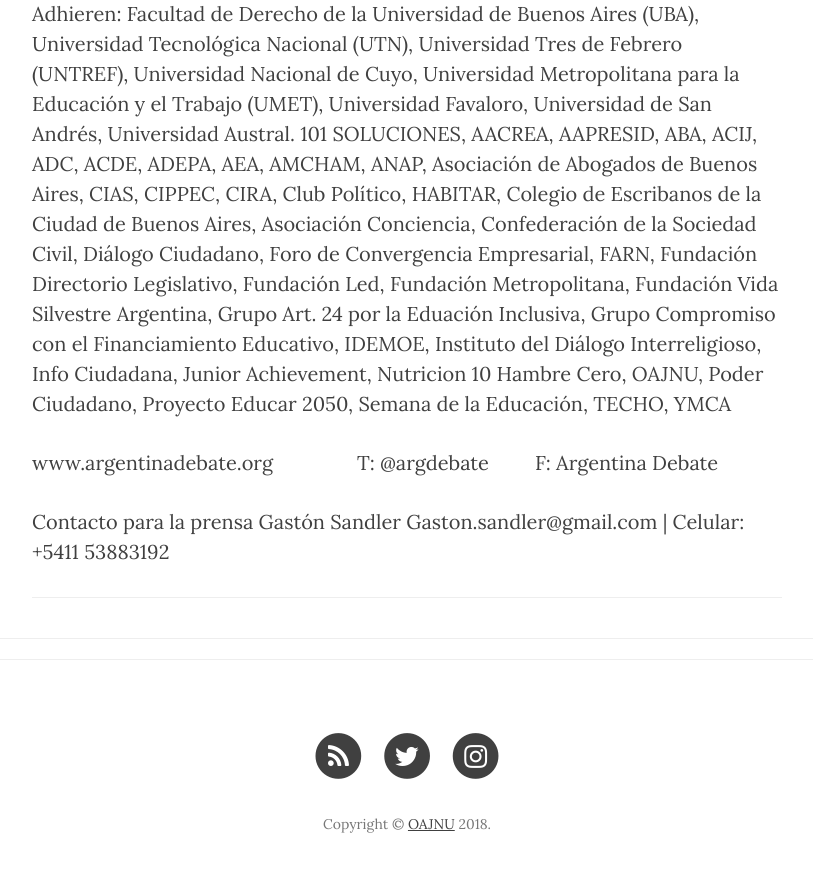
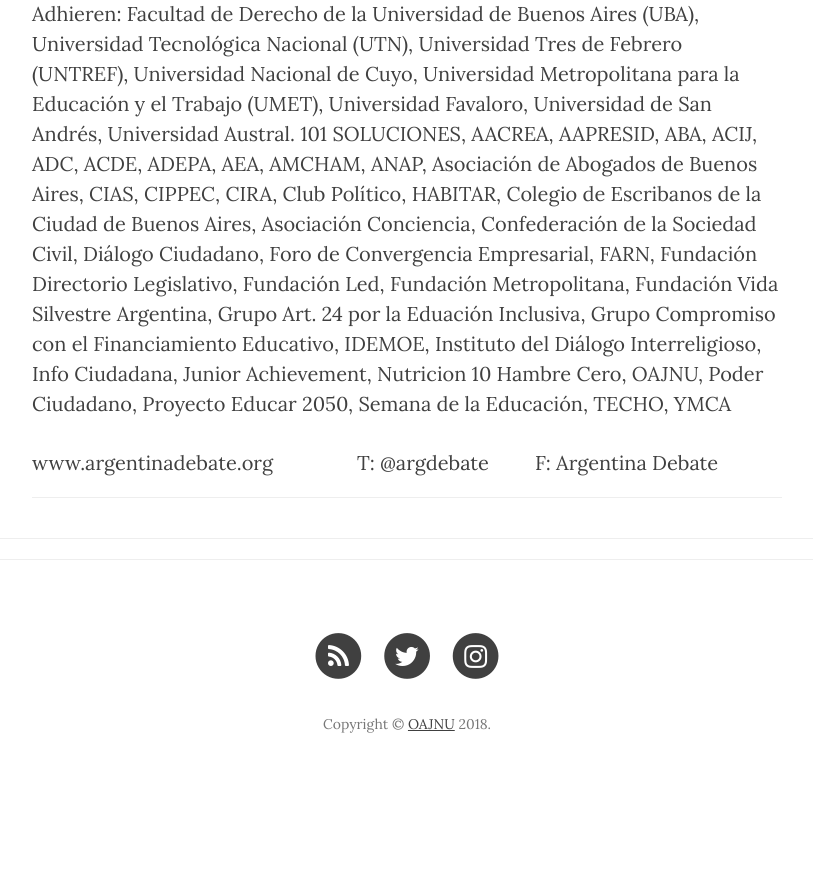
Before and after one commit to OAJNU/blog, a Jekyll site: the page built from _posts/2016-10-04-argentina-debate-convoca-a-un-nuevo-debate-presidencial.md, in a window 1280 px wide and 900 px high, scrolled down 2291 px. Shown: the top 872 px of the window, without its empty margins (233-1046 px from the left). Built offline with Jekyll 4.4.1, drawn with Linux system fonts in a browser that asks for light colours; nearby versions of some CDN libraries; after the commit the page ends 3091 px from its top, so only the background shows below that.

Commit message:
Updated 2016-10-04-argentina-debate-convoca-a-un-nuevo-debate-presidencial.md

```diff
--- a/_posts/2016-10-04-argentina-debate-convoca-a-un-nuevo-debate-presidencial.md
+++ b/_posts/2016-10-04-argentina-debate-convoca-a-un-nuevo-debate-presidencial.md
@@ -36,7 +36,3 @@
 Adhieren: Facultad de Derecho de la Universidad de Buenos Aires (UBA), Universidad Tecnológica Nacional (UTN), Universidad Tres de Febrero (UNTREF), Universidad Nacional de Cuyo, Universidad Metropolitana para la Educación y el Trabajo (UMET), Universidad Favaloro, Universidad de San Andrés, Universidad Austral. 101 SOLUCIONES, AACREA, AAPRESID, ABA, ACIJ, ADC, ACDE, ADEPA, AEA, AMCHAM, ANAP, Asociación de Abogados de Buenos Aires, CIAS, CIPPEC, CIRA, Club Político, HABITAR, Colegio de Escribanos de la Ciudad de Buenos Aires, Asociación Conciencia, Confederación de la Sociedad Civil, Diálogo Ciudadano, Foro de Convergencia Empresarial, FARN, Fundación Directorio Legislativo, Fundación Led, Fundación Metropolitana, Fundación Vida Silvestre Argentina, Grupo Art. 24 por la Eduación Inclusiva, Grupo Compromiso con el Financiamiento Educativo, IDEMOE, Instituto del Diálogo Interreligioso, Info Ciudadana, Junior Achievement, Nutricion 10 Hambre Cero, OAJNU, Poder Ciudadano, Proyecto Educar 2050, Semana de la Educación, TECHO, YMCA
 
 www.argentinadebate.org | T: @argdebate | F: Argentina Debate
-
-Contacto para la prensa
-Gastón Sandler
-Gaston.sandler@gmail.com | Celular: +5411 53883192
```
